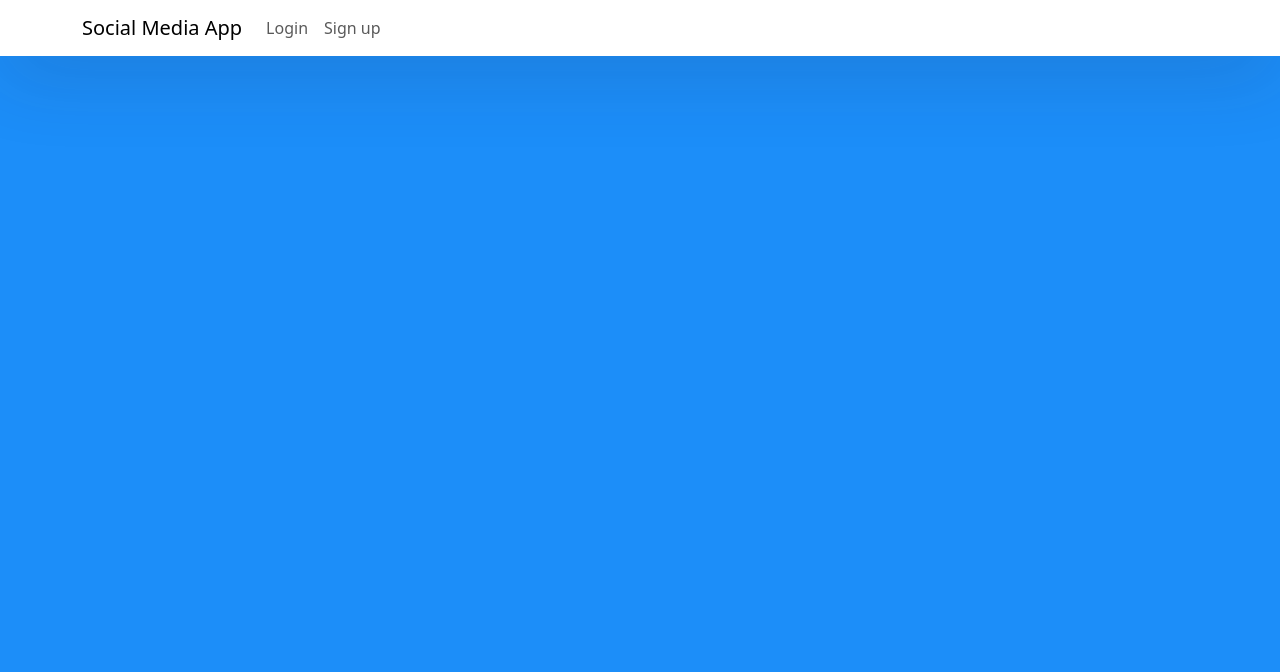
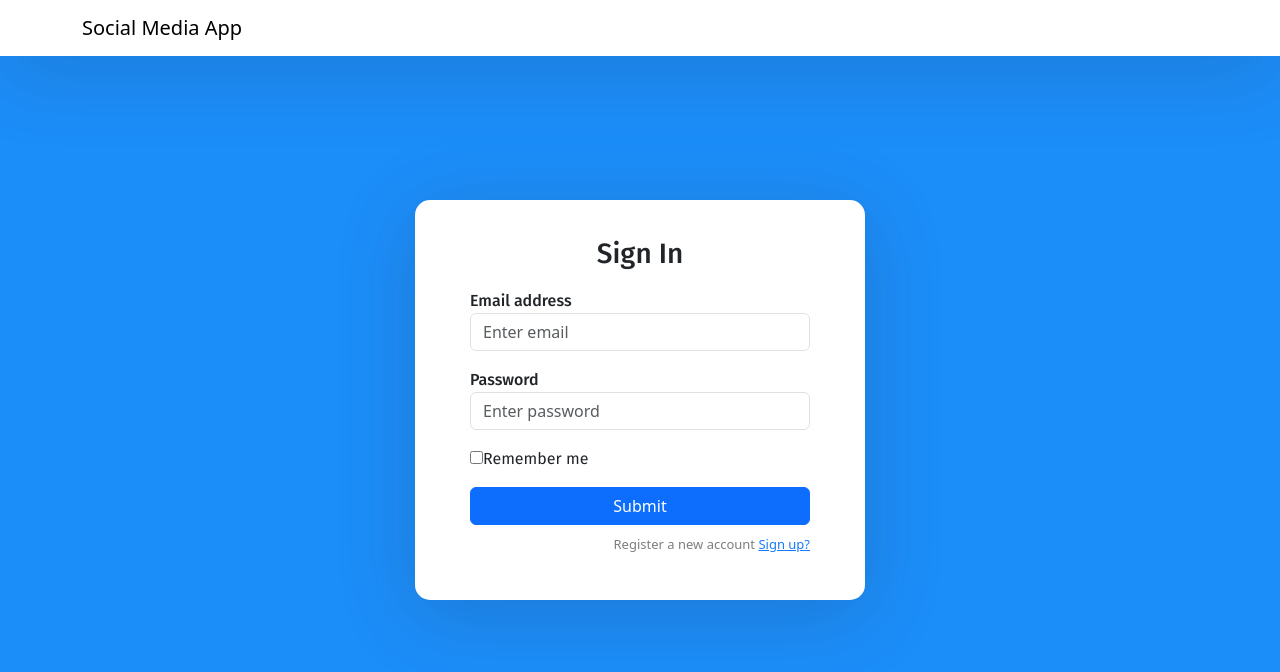
Before and after one commit to vutoan1245/social-media-app, a React (Create React App) app in the folder front-end/: page / in a window 1280 px wide. Shown: the top 672 px of the page. Built offline with nearby package versions, Linux system fonts and the light colour scheme.

Commit message:
Add Redux and authentication to sign-in/sign-up

```diff
--- a/front-end/package.json
+++ b/front-end/package.json
@@ -3,14 +3,18 @@
   "version": "0.1.0",
   "private": true,
   "dependencies": {
+    "@reduxjs/toolkit": "^2.2.5",
     "@testing-library/jest-dom": "^5.17.0",
     "@testing-library/react": "^13.4.0",
     "@testing-library/user-event": "^13.5.0",
     "bootstrap": "^5.3.3",
     "react": "^18.3.1",
     "react-dom": "^18.3.1",
+    "react-redux": "^9.1.2",
     "react-router-dom": "^6.23.1",
     "react-scripts": "5.0.1",
+    "redux": "^5.0.1",
+    "redux-persist": "^6.0.0",
     "web-vitals": "^2.1.4"
   },
   "scripts": {
--- a/front-end/src/App.js
+++ b/front-end/src/App.js
@@ -1,21 +1,36 @@
 import React from "react";
 import "bootstrap/dist/css/bootstrap.min.css";
 import "./App.css";
-import { BrowserRouter as Router, Routes, Route } from "react-router-dom";
-
+import {
+  BrowserRouter as Router,
+  Routes,
+  Route,
+  Navigate,
+} from "react-router-dom";
+import { useSelector } from "react-redux";
 import SignIn from "./components/SignIn";
 import SignUp from "./components/SignUp";
 import NavBar from "components/NavBar";
 import HomePage from "components/HomePage";
 
 function App() {
+  const isAuth = Boolean(useSelector((state) => state.token));
+  console.log(isAuth);
+
   return (
     <Router>
       <NavBar />
       <div className="App">
         <div className="auth-wrapper">
           <Routes>
-            <Route path="/home" element={<HomePage />} />
+            <Route
+              path="/"
+              element={isAuth ? <Navigate to="/home" /> : <SignIn />}
+            />
+            <Route
+              path="/home"
+              element={isAuth ? <HomePage /> : <Navigate to="/" />}
+            />
             <Route path="/sign-in" element={<SignIn />} />
             <Route path="/sign-up" element={<SignUp />} />
           </Routes>
--- a/front-end/src/components/NavBar.js
+++ b/front-end/src/components/NavBar.js
@@ -1,26 +1,28 @@
 import { Link } from "react-router-dom";
+import { useSelector, useDispatch } from "react-redux";
+import { setLogout } from "state/state";
 
 const NavBar = () => {
+  const isAuth = Boolean(useSelector((state) => state.token));
+  console.log(isAuth);
+
+  const dispatch = useDispatch();
+
+  const onSignOut = () => {
+    dispatch(setLogout());
+  };
+
   return (
     <nav className="navbar navbar-expand-lg navbar-light fixed-top">
       <div className="container">
         <Link className="navbar-brand" to={"/home"}>
           Social Media App
         </Link>
-        <div className="collapse navbar-collapse" id="navbarTogglerDemo02">
-          <ul className="navbar-nav ml-auto">
-            <li className="nav-item">
-              <Link className="nav-link" to={"/sign-in"}>
-                Login
-              </Link>
-            </li>
-            <li className="nav-item">
-              <Link className="nav-link" to={"/sign-up"}>
-                Sign up
-              </Link>
-            </li>
-          </ul>
-        </div>
+        {isAuth && (
+          <Link className="nav-link" onClick={onSignOut}>
+            Sign out
+          </Link>
+        )}
       </div>
     </nav>
   );
--- a/front-end/src/components/SignIn.js
+++ b/front-end/src/components/SignIn.js
@@ -1,13 +1,42 @@
 import { useState } from "react";
 import { Link } from "react-router-dom";
+import { useDispatch } from "react-redux";
+import { useNavigate } from "react-router-dom";
+import { setLogin } from "state/state";
 
 const SignIn = () => {
   const [email, setEmail] = useState("");
   const [password, setPassword] = useState("");
+  const dispatch = useDispatch();
+  const navigate = useNavigate();
+
+  const onSubmit = async (event) => {
+    event.preventDefault();
+
+    try {
+      const loginRes = await fetch(`http://localhost:3001/auth/login`, {
+        method: "POST",
+        headers: { "Content-Type": "application/json" },
+        body: JSON.stringify({ email, password }),
+      });
+      const loggedIn = await loginRes.json();
+      console.log(loggedIn);
+
+      if (loggedIn) {
+        dispatch(
+          setLogin({
+            user: loggedIn.user,
+            token: loggedIn.token,
+          })
+        );
+        navigate("/home");
+      }
+    } catch (error) {}
+  };
 
   return (
     <div className="auth-inner">
-      <form>
+      <form onSubmit={onSubmit}>
         <h3>Sign In</h3>
 
         <div className="mb-3">
--- a/front-end/src/components/SignUp.js
+++ b/front-end/src/components/SignUp.js
@@ -1,15 +1,36 @@
 import { useState } from "react";
 import { Link } from "react-router-dom";
+import { useNavigate } from "react-router-dom";
 
 const Register = () => {
   const [firstName, setFirstName] = useState("");
   const [lastName, setLastName] = useState("");
   const [email, setEmail] = useState("");
   const [password, setPassword] = useState("");
+  const navigate = useNavigate();
+
+  const onSubmit = async (event) => {
+    event.preventDefault();
+
+    try {
+      const fetchRes = await fetch(`http://localhost:3001/auth/register`, {
+        method: "POST",
+        headers: { "Content-Type": "application/json" },
+        body: JSON.stringify({ firstName, lastName, email, password }),
+      });
+      const res = await fetchRes.json();
+      console.log(res);
+      if (res) {
+        navigate("/sign-in");
+      }
+    } catch (error) {
+      console.log(`SignUp error`, error);
+    }
+  };
 
   return (
     <div className="auth-inner">
-      <form>
+      <form onSubmit={onSubmit}>
         <h3>Sign Up</h3>
 
         <div className="mb-3">
--- a/front-end/src/index.js
+++ b/front-end/src/index.js
@@ -1,13 +1,44 @@
-import React from 'react';
-import ReactDOM from 'react-dom/client';
-import './index.css';
-import App from './App';
-import reportWebVitals from './reportWebVitals';
+import React from "react";
+import ReactDOM from "react-dom/client";
+import "./index.css";
+import App from "./App";
+import reportWebVitals from "./reportWebVitals";
+import authReducer from "./state/state";
+import { configureStore } from "@reduxjs/toolkit";
+import { Provider } from "react-redux";
+import {
+  persistStore,
+  persistReducer,
+  FLUSH,
+  REHYDRATE,
+  PAUSE,
+  PERSIST,
+  PURGE,
+  REGISTER,
+} from "redux-persist";
+import storage from "redux-persist/lib/storage";
+import { PersistGate } from "redux-persist/integration/react";
 
-const root = ReactDOM.createRoot(document.getElementById('root'));
+const persistConfig = { key: "root", storage, version: 1 };
+const persistedReducer = persistReducer(persistConfig, authReducer);
+const store = configureStore({
+  reducer: persistedReducer,
+  middleware: (getDefaultMiddleware) =>
+    getDefaultMiddleware({
+      serializableCheck: {
+        ignoredActions: [FLUSH, REHYDRATE, PAUSE, PERSIST, PURGE, REGISTER],
+      },
+    }),
+});
+
+const root = ReactDOM.createRoot(document.getElementById("root"));
 root.render(
   <React.StrictMode>
-    <App />
+    <Provider store={store}>
+      <PersistGate loading={null} persistor={persistStore(store)}>
+        <App />
+      </PersistGate>
+    </Provider>
   </React.StrictMode>
 );
 
--- /dev/null
+++ b/front-end/src/state/state.js
@@ -0,0 +1,36 @@
+import { createSlice } from "@reduxjs/toolkit";
+
+const initialState = {
+  user: null,
+  token: null,
+  posts: [],
+};
+
+export const authSlice = createSlice({
+  name: "auth",
+  initialState,
+  reducers: {
+    setLogin: (state, action) => {
+      state.user = action.payload.user;
+      state.token = action.payload.token;
+    },
+    setLogout: (state) => {
+      state.user = null;
+      state.token = null;
+    },
+    setPosts: (state, action) => {
+      state.posts = action.payload.posts;
+    },
+    setPost: (state, action) => {
+      const updatedPosts = state.posts.map((post) => {
+        if (post._id === action.payload.post._id) return action.payload.post;
+        return post;
+      });
+      state.posts = updatedPosts;
+    },
+  },
+});
+
+export const { setMode, setLogin, setLogout, setFriends, setPosts, setPost } =
+  authSlice.actions;
+export default authSlice.reducer;
```
Also changed, not shown: 1 other file (tests, documents, lock files or other folders).
